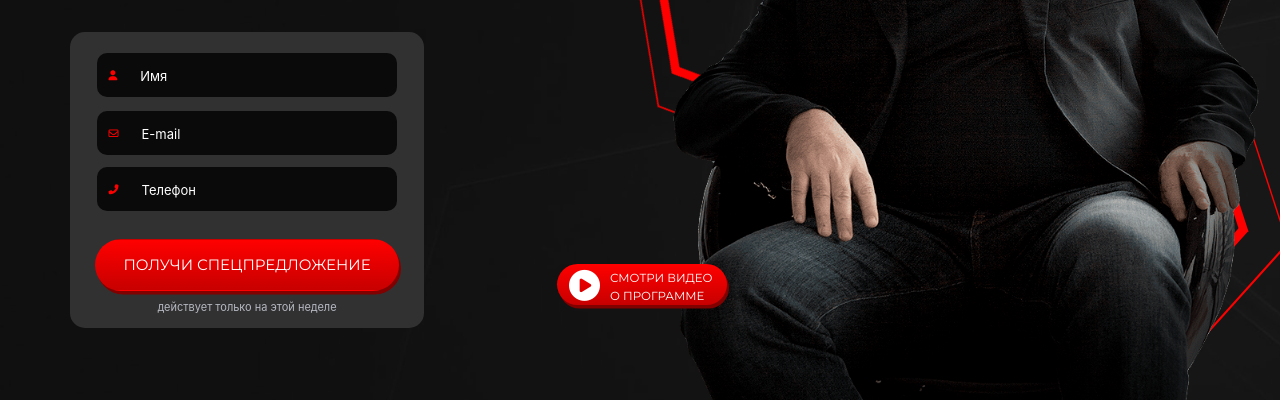
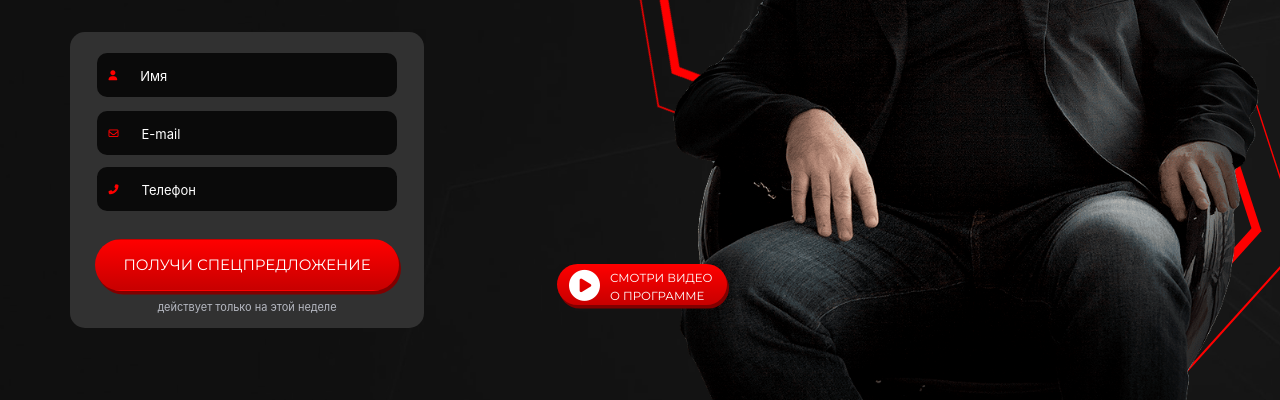
Before and after one commit to Sergeynisha/Sergeynisha.github.io, a plain HTML site: page index.html in a window 1280 px wide. Shown: the part 333-733 px from the top of the page. Drawn offline with nearby package versions, Linux system fonts and the light colour scheme.

Commit message:
Update poligon.css

```diff
--- a/styles/poligon.css
+++ b/styles/poligon.css
@@ -100,7 +100,7 @@
     margin: 89.83px 0;
     position: absolute;
     margin-top: 450px;
-    margin-left: 304px;
+    margin-left: 318px;
     transform: 45deg;
     transform: rotateZ(42deg);
     border-left: solid 2px rgb(255, 0, 0);
@@ -145,7 +145,7 @@
     margin: 72.83px 0;
     position: absolute;
     margin-top: 462px;
-    margin-left: 328px;
+    margin-left: 341px;
     transform: 45deg;
     transform: rotateZ(42deg);
     border-left: solid 9px rgb(255, 0, 0);
```
